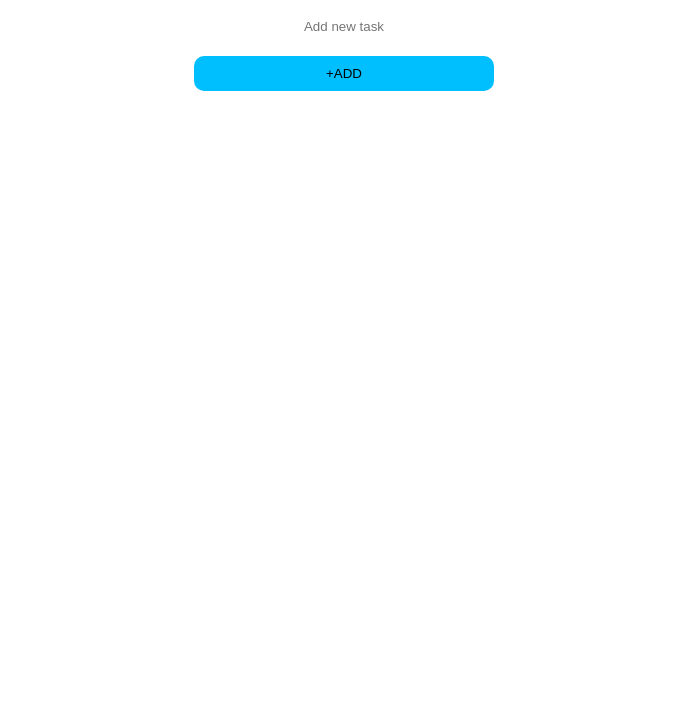
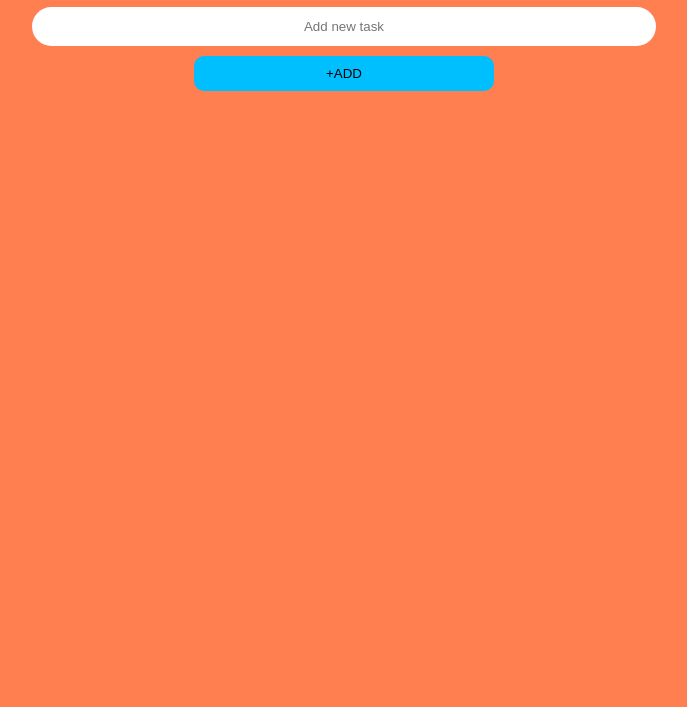
Before and after one commit to Dam404/To-do-list-group, a plain HTML site: page index.html in a window 1280 px wide. Shown: the part 93-800 px from the top of the page, without its empty margins (296-983 px from the left). Drawn offline with Linux system fonts and the light colour scheme.

Commit message:
Updated my code on main.js

```diff
--- a/assets/style.css
+++ b/assets/style.css
@@ -1,6 +1,6 @@
 body {
     font-family: arial;
-    background: linear-gradient(to bottom, #141e30, 243b55);
+    background-color: coral
 }
 
 .h1 {
```
